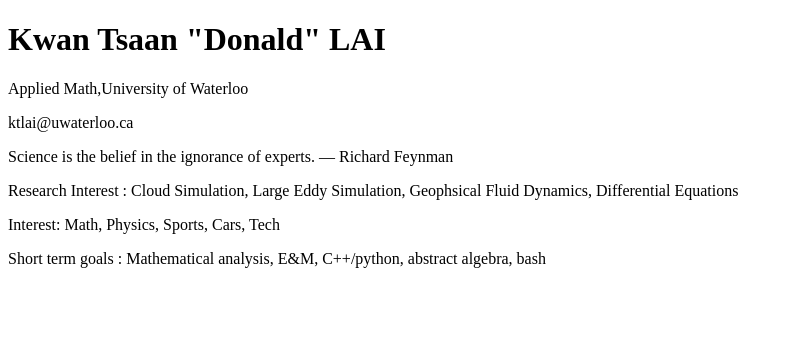
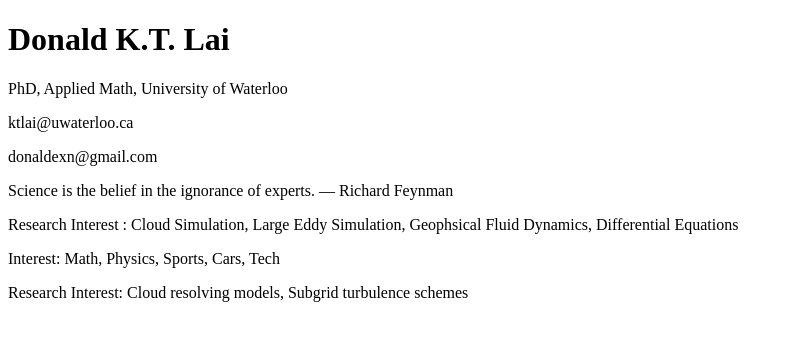
Before and after one commit to donaldex/donaldex.github.io, a plain HTML site: page index.html in a window 1280 px wide. Shown: the whole page, without its empty margins (0-793 px from the left). Drawn offline with Linux system fonts and the light colour scheme.

Commit message:
Update index.html

```diff
--- a/index.html
+++ b/index.html
@@ -5,12 +5,13 @@
 </head>
 <body>
 
-<h1>Kwan Tsaan "Donald" LAI</h1>
-<p>Applied Math,University of Waterloo</p>
+<h1>Donald K.T. Lai</h1>
+<p>PhD, Applied Math, University of Waterloo</p>
 <p>ktlai@uwaterloo.ca</p>
+<p>donaldexn@gmail.com</p>
 <p>Science is the belief in the ignorance of experts. — Richard Feynman</p>
 <p>Research Interest : Cloud Simulation, Large Eddy Simulation, Geophsical Fluid Dynamics, Differential Equations</p>
 <p>Interest: Math, Physics, Sports, Cars, Tech</p>
-<p>Short term goals : Mathematical analysis, E&M, C++/python, abstract algebra, bash</p>
+<p>Research Interest: Cloud resolving models, Subgrid turbulence schemes
 </body>
 </html>
```
